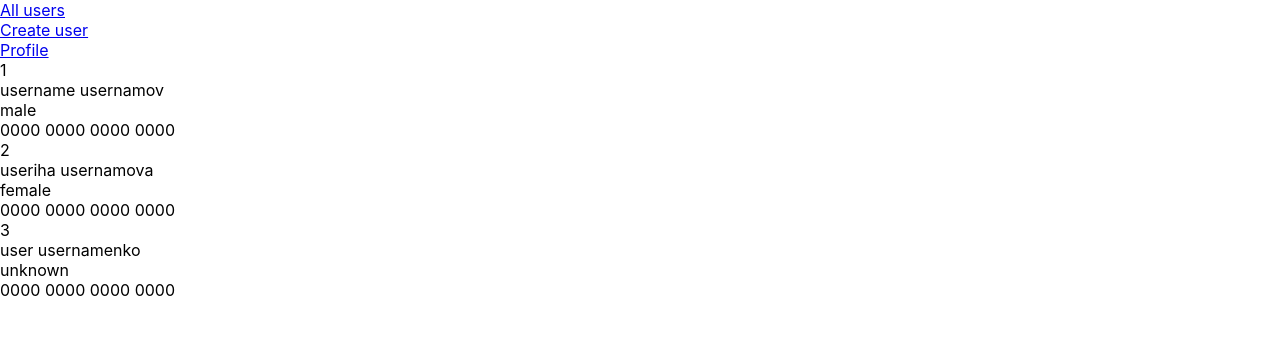
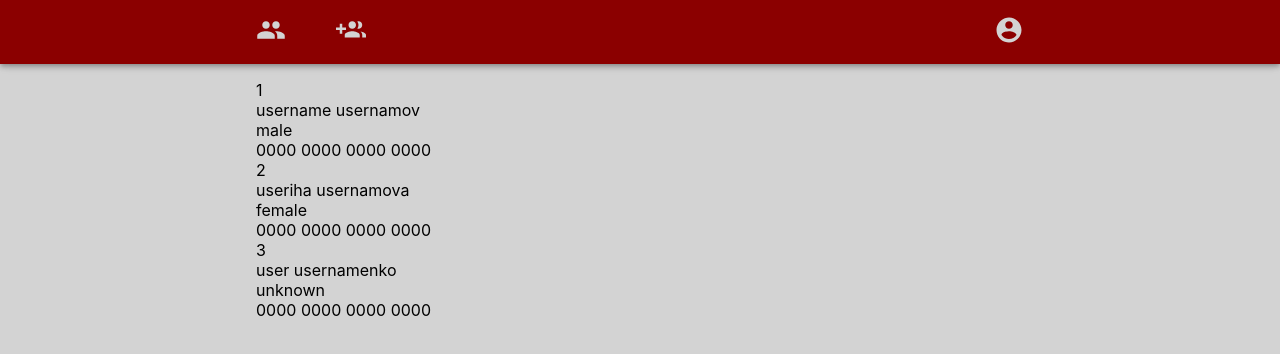
Before and after one commit to 19username95/users-management, a React (Create React App) app: page /users-list in a window 1280 px wide. Shown: the top 354 px of the page. Built offline with nearby package versions, Linux system fonts and the light colour scheme.

Commit message:
navigation bar styles

```diff
--- a/package.json
+++ b/package.json
@@ -3,6 +3,8 @@
   "version": "0.1.0",
   "private": true,
   "dependencies": {
+    "@material-ui/core": "^4.11.0",
+    "@material-ui/icons": "^4.9.1",
     "@testing-library/jest-dom": "^5.11.5",
     "@testing-library/react": "^11.1.1",
     "@testing-library/user-event": "^12.2.0",
--- a/src/components/Navigation/Navigation.jsx
+++ b/src/components/Navigation/Navigation.jsx
@@ -1,17 +1,39 @@
 import React from 'react';
 import { NavLink } from 'react-router-dom';
+import {
+    AppBar,
+    Toolbar,
+    Box
+} from "@material-ui/core"
+import {AccountCircle, Group, GroupAdd} from "@material-ui/icons";
 
 import './Navigation.scss';
 
 class Navigation extends React.Component {
     render() {
-        return <section className='Navigation'>
-            <ul className='Navigation-NavigationList'>
-                <li><NavLink className='Navigation-NavigationLink' to='/users-list'>All users</NavLink></li>
-                <li><NavLink className='Navigation-NavigationLink' to='/add-user'>Create user</NavLink></li>
-                <li><NavLink className='Navigation-NavigationLink' to='/about'>Profile</NavLink></li>
-            </ul>
-        </section>
+        return <Box className='Navigation' component="nav">
+                <AppBar className='Navigation-AppBar'>
+                    <Toolbar className='Navigation-Toolbar'>
+                        <ul className='Navigation-NavigationList'>
+                            <li className='Navigation-NavigationListItem'>
+                                <NavLink className='Navigation-NavigationLink' to='/users-list'>
+                                    <Group className='Navigation-NavigationLinkIcon'/>
+                                </NavLink>
+                            </li>
+                            <li className='Navigation-NavigationListItem'>
+                                <NavLink className='Navigation-NavigationLink' to='/add-user'>
+                                    <GroupAdd className='Navigation-NavigationLinkIcon'/>
+                                </NavLink>
+                            </li>
+                            <li className='Navigation-NavigationListItem'>
+                                <NavLink className='Navigation-NavigationLink' to='/about'>
+                                    <AccountCircle className='Navigation-NavigationLinkIcon'/>
+                                </NavLink>
+                            </li>
+                        </ul>
+                    </Toolbar>
+                </AppBar>
+        </Box>
     }
 }
 
--- a/src/components/Navigation/Navigation.scss
+++ b/src/components/Navigation/Navigation.scss
@@ -1,11 +1,47 @@
+@import "../../constants/Constants";
+
 .Navigation {
   margin: 0;
+  height: 80px;
 
-  .Navigation-NavigationList {
-    margin: 0;
-    padding: 0;
-    list-style: none;
+  .Navigation-AppBar {
+    background-color: darkred;
+
+    .Navigation-Toolbar {
+      .Navigation-NavigationList {
+        max-width: $container-width;
+        margin: 0 auto;
+        padding: 0;
+        list-style: none;
+        width: 100%;
+        display: flex;
+
+        .Navigation-NavigationListItem {
+          .Navigation-NavigationLink {
+            margin-right: 50px;
+            color: lightgray;
+
+            .Navigation-NavigationLinkIcon {
+              font-size: 30px;
+            }
+          }
+
+          .Navigation-NavigationLink:hover {
+            filter: opacity(75%);
+          }
+        }
+
+        .Navigation-NavigationListItem:last-child {
+          margin-left: auto;
+
+          .Navigation-NavigationLink {
+            margin: 0;
+          }
+        }
+      }
+    }
   }
+
 }
 
 @media screen and (min-width: 768px){
--- /dev/null
+++ b/src/constants/Constants.scss
@@ -0,0 +1 @@
+$container-width: 768px;
--- a/src/index.js
+++ b/src/index.js
@@ -1,6 +1,6 @@
 import React from 'react';
 import ReactDOM from 'react-dom';
-import './index.css';
+import './index.scss';
 import App from './components/App/App';
 
 ReactDOM.render(
--- a/src/index.css
+++ b/src/index.scss
@@ -1,3 +1,5 @@
+@import "constants/Constants.scss";
+
 body {
   margin: 0;
   font-family: -apple-system, BlinkMacSystemFont, 'Segoe UI', 'Roboto', 'Oxygen',
@@ -5,6 +7,7 @@ body {
     sans-serif;
   -webkit-font-smoothing: antialiased;
   -moz-osx-font-smoothing: grayscale;
+  background-color: lightgray;
 }
 
 code {
@@ -16,4 +19,6 @@ div#root {
   height: 100vh;
   width: 100vw;
   overflow-x: scroll;
+  max-width: $container-width;
+  margin: 0 auto;
 }
```
Also changed, not shown: 1 other file (tests, documents, lock files or other folders).
